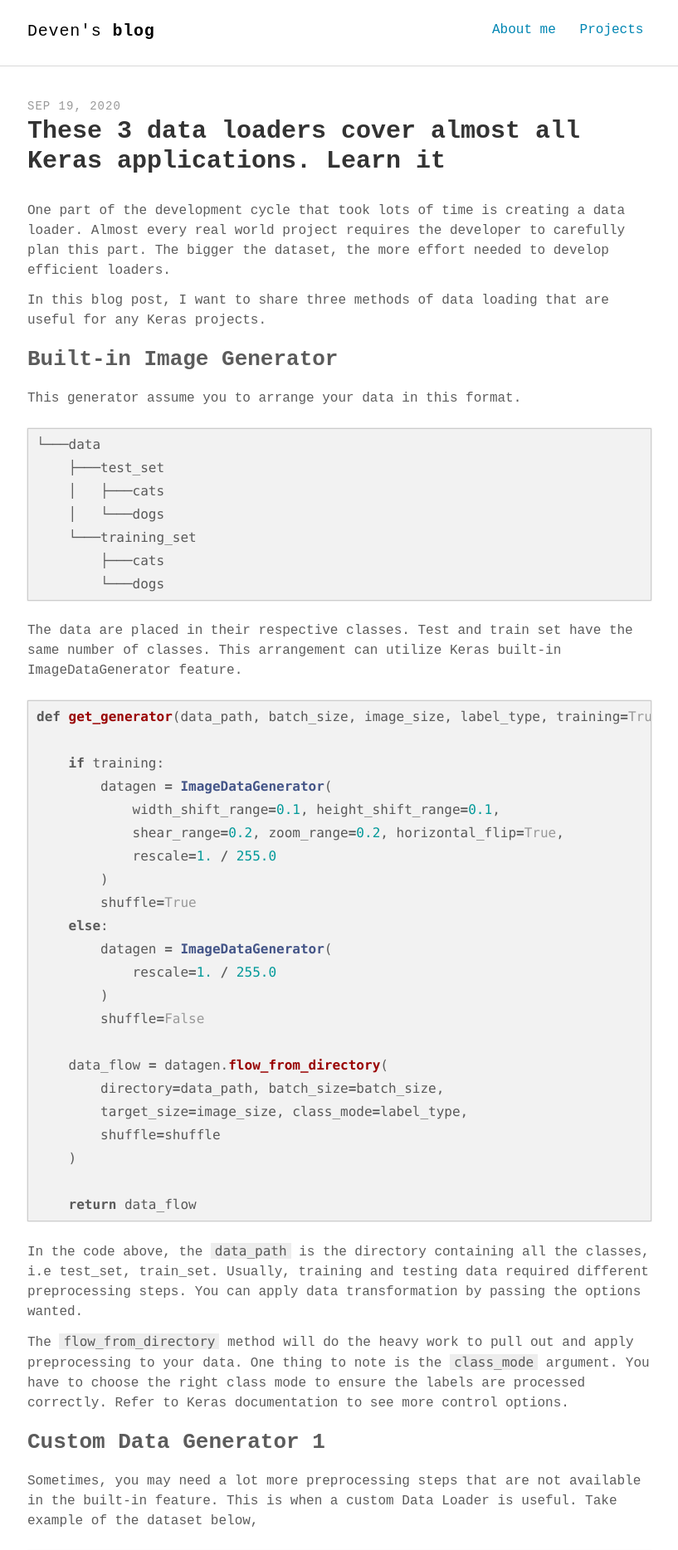
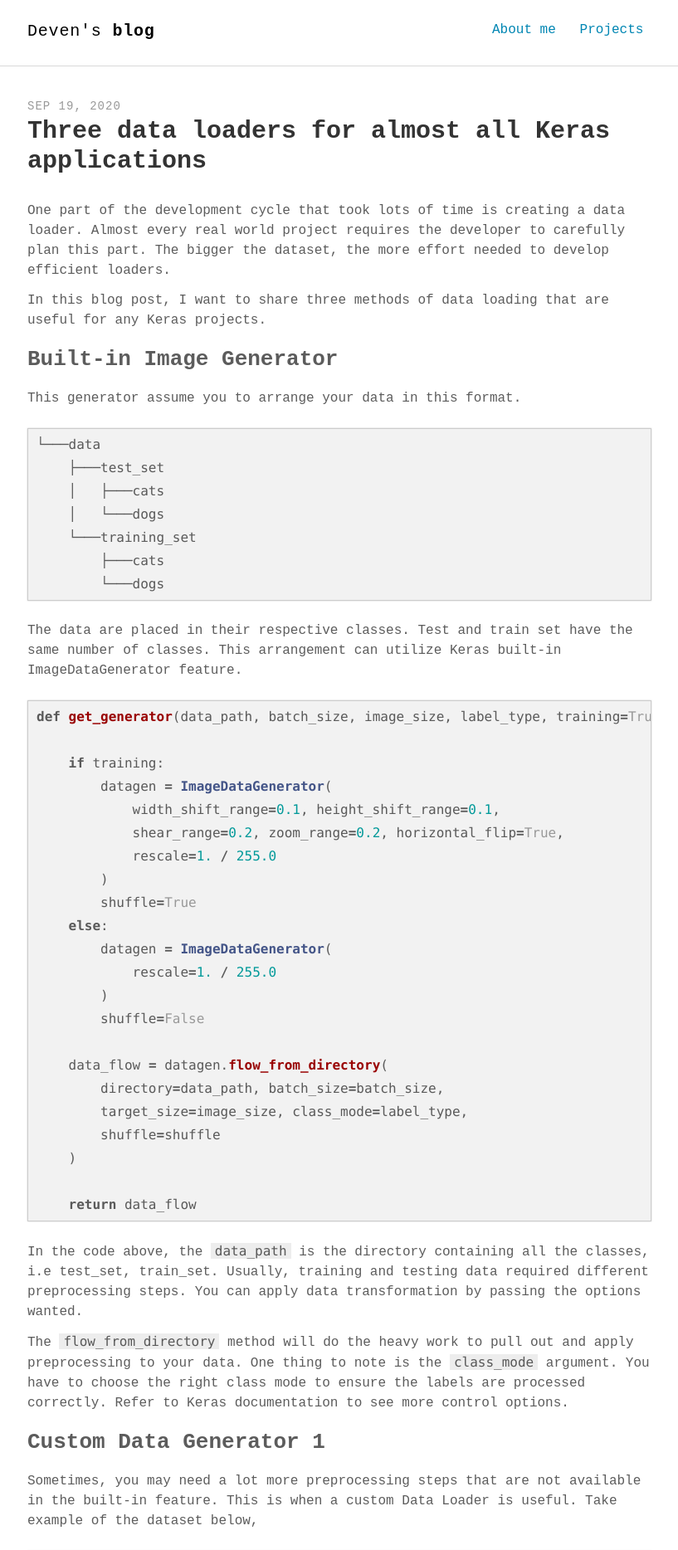
Before and after one commit to devennn/devennn.github.io, a Jekyll site: the page built from _posts/2020-09-19-keras-dataloader.md, in a window 1280 px wide. Shown: the top 1868 px of the page at 83% size, without its empty margins (231-1048 px from the left). Built offline with Jekyll 4.4.1, drawn with Linux system fonts in a browser that asks for light colours; some web fonts are replaced.

Commit message:
Update 2020-09-19-keras-dataloader.md

```diff
--- a/_posts/2020-09-19-keras-dataloader.md
+++ b/_posts/2020-09-19-keras-dataloader.md
@@ -1,6 +1,6 @@
 ---
 layout: post
-title: These 3 data loaders cover almost all Keras applications. Learn it
+title: Three data loaders for almost all Keras applications
 description: "Keras Data Loader for Image Dataset"
 keywords: "Keras, Data Loader, Images"
 ---
```
